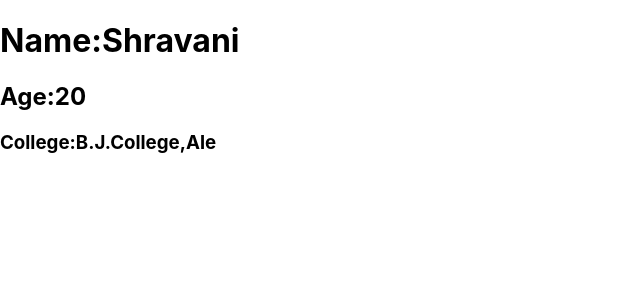
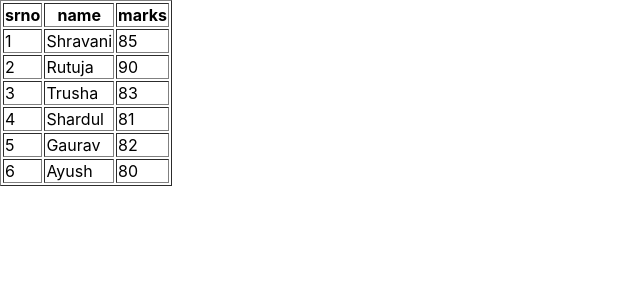
Before and after one commit to ShravaniGunjal/third-project, a React (Create React App) app: page / in a window 1280 px wide. Shown: the top 300 px of the page, without its empty margins (0-640 px from the left). Built offline with nearby package versions, Linux system fonts and the light colour scheme.

Commit message:
array of object in a table

```diff
--- a/src/App.js
+++ b/src/App.js
@@ -2,16 +2,31 @@ import logo from './logo.svg';
 import './App.css';
 
 function App() {
-  const myObject = {
-    name:"Shravani",
-    age:20,
-    college:"B.J.College,Ale"
-  }
+  const student = [
+    {srno:1,name:'Shravani',marks:85},
+    {srno:2,name:'Rutuja',marks:90},
+    {srno:3,name:'Trusha',marks:83},
+    {srno:4,name:'Shardul',marks:81},
+    {srno:5,name:'Gaurav',marks:82},
+    {srno:6,name:'Ayush',marks:80}
+  ];
   return (
    <div>
-    <h1><strong>Name:</strong>{myObject.name}</h1>
-    <h2><strong>Age:</strong>{myObject.age}</h2>
-    <h3><strong>College:</strong>{myObject.college}</h3>
+    <table border="1">
+      <tr>
+        <th>srno</th>
+        <th>name</th>
+        <th>marks</th>
+      </tr>
+      {student.map((singleElement)=>
+      <tr>
+        <td>{singleElement.srno}</td>
+        <td>{singleElement.name}</td>
+        <td>{singleElement.marks}</td>
+      </tr>
+      )}
+    </table>
+
    </div>
   );
 }
```
